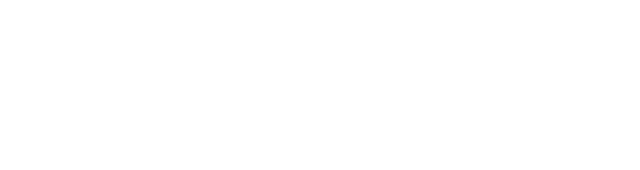
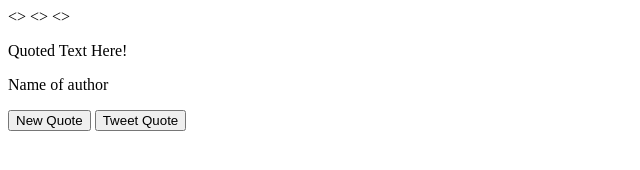
Before and after one commit to Tyrone17/quoteGenie, a plain HTML site: page index.html in a window 1280 px wide. Shown: the whole page, without its empty margins (0-640 px from the left). Drawn offline with Linux system fonts and the light colour scheme.

Commit message:
Update index.html
Adding content to html

```diff
--- a/index.html
+++ b/index.html
@@ -1,9 +1,17 @@
 <!DOCTYPE html5>
 <html>
 <head>
- <title>
- </title>
+ <title>quote Genie v1.0.0 © 2022</title>
+ <>
+ <>
+ <>
 </head>
 <body>
+<div id="quote-box">
+<p id="text">Quoted Text Here!</p>
+<p id="author">Name of author</p>
+<button id="new-quote">New Quote</button>
+<a href=""><button id="tweet-quote">Tweet Quote</button></a>
+</div>
 </body>
 </html>
```
